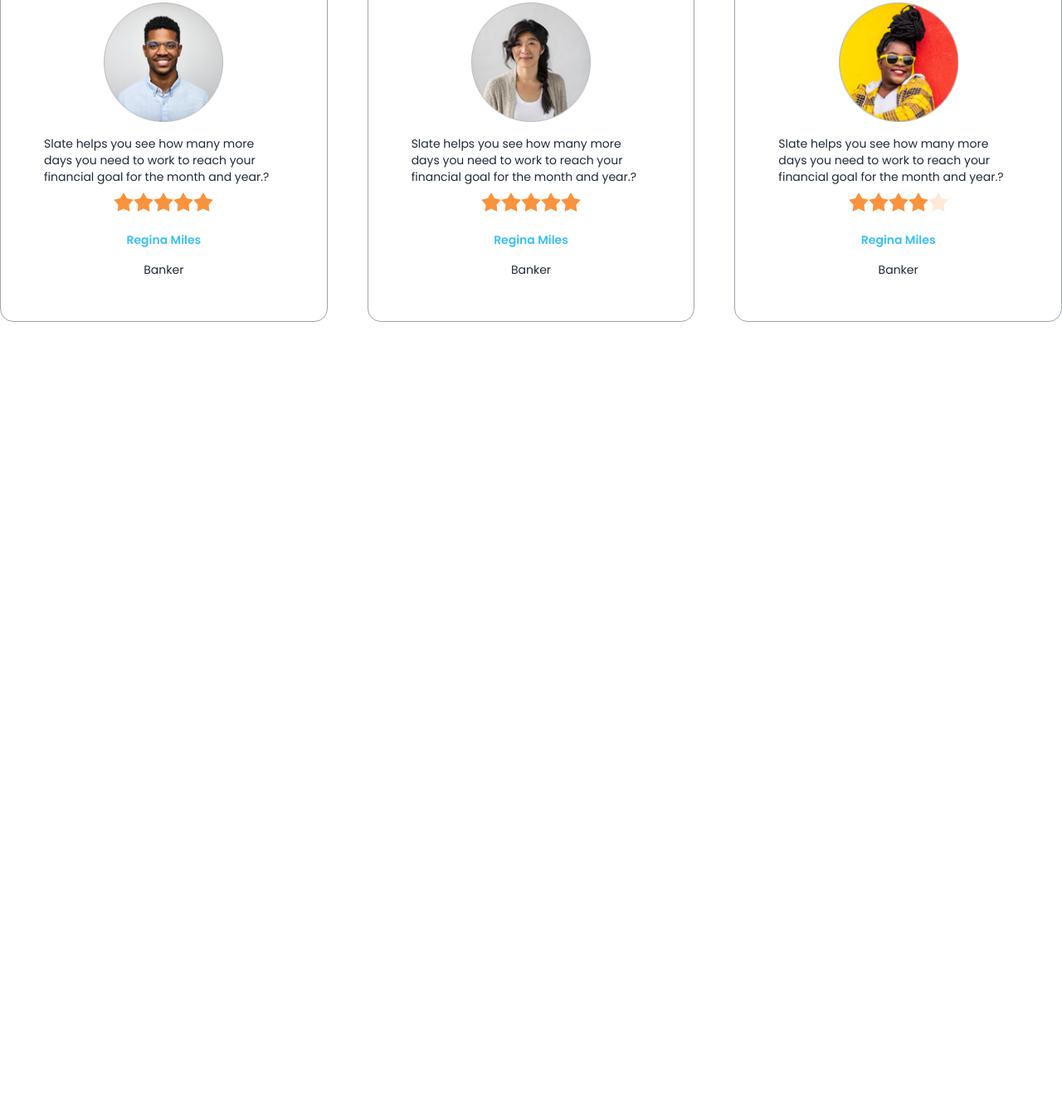
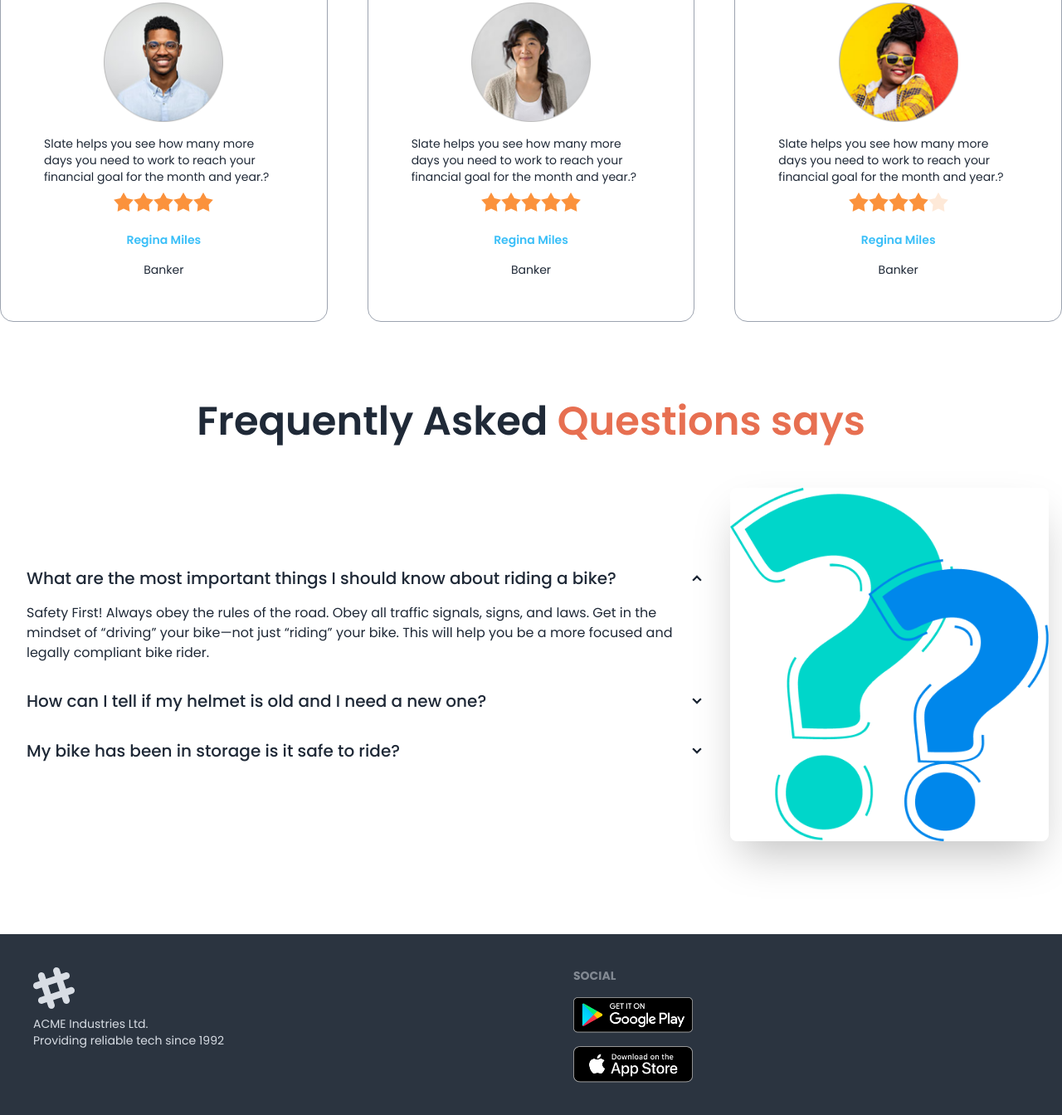
Before and after one commit to mahbubhussain12/biker-zone, a plain HTML site: page index.html in a window 1280 px wide. Shown: the part 1484-2828 px from the top of the page at 83% size. Before the commit the page ends 1968 px from the top, so only its background shows below. Drawn offline with nearby package versions, Linux system fonts and the light colour scheme.

Commit message:
lust commit

```diff
--- a/index.html
+++ b/index.html
@@ -200,7 +200,7 @@
           </div>
         </div>
       </section>
-      <!-- happy clind -->
+      <!-- happy cliends -->
       <section class="my-24">
         <h3 class="text-5xl mb-10 font-semibold text-center">Happy <span class="text-bike-primary">Clients says</span>
         </h3>
@@ -270,9 +270,72 @@
           </div>
         </div>
       </section>
+      <!-- FAQ  -->
+      <section class="my-24">
+        <h3 class="text-5xl mb-10 font-semibold text-center">Frequently Asked
+          <span class="text-bike-primary">Questions says</span>
+        </h3>
+        <div class="hero ">
+          <div class="hero-content flex-col lg-gap-24 lg:flex-row-reverse">
+            <img src="images/others/faq.png" class="w-3/4 lg:max-w-sm rounded-lg shadow-2xl" />
+            <!-- first quastion -->
+            <div>
+              <div class="collapse collapse-arrow ">
+                <input type="radio" name="my-accordion-2" checked="checked" />
+                <div class="collapse-title text-xl font-medium">What are the most important things I should
+                  know about riding a bike?
+                  <Translate text="Click to open this one and close others" />
+                </div>
+                <div class="collapse-content">
+                  <p>Safety First! Always obey the rules of the road. Obey all traffic
+                    signals, signs, and laws. Get in the mindset of “driving” your
+                    bike—not just “riding” your bike. This will help you be a more
+                    focused and legally compliant bike rider. </p>
+                </div>
+              </div>
+              <div class="collapse collapse-arrow ">
+                <input type="radio" name="my-accordion-2" />
+                <div class="collapse-title text-xl font-medium">
+                  <Translate text="Click to open this one and close others" />How can I tell if my helmet is old and I need a
+
+                  new one?
+                </div>
+                <div class="collapse-content">
+                  <p>Safety First! Always obey the rules of the road. Obey all traffic
+                    signals, signs, and laws. Get in the mindset of “driving” your
+                    bike—not just “riding” your bike. This will help you be a more
+                    focused and legally compliant bike rider.</p>
+                </div>
+              </div>
+              <div class="collapse collapse-arrow ">
+                <input type="radio" name="my-accordion-2" />
+                <div class="collapse-title text-xl font-medium">
+                  <Translate text="Click to open this one and close others" />My bike has been in storage is it safe to ride?
+                </div>
+                <div class="collapse-content">
+                  <p>Safety First! Always obey the rules of the road. Obey all traffic
+                    signals, signs, and laws. Get in the mindset of “driving” your
+                    bike—not just “riding” your bike. This will help you be a more
+                    focused and legally compliant bike rider</p>
+                </div>
+              </div>
+            </div>
+          </div>
+        </div>
+      </section>
     </main>
-    <footer>
-
+    <footer class="footer p-10 bg-neutral text-neutral-content">
+      <div>
+        <svg width="50" height="50" viewBox="0 0 24 24" xmlns="http://www.w3.org/2000/svg" fill-rule="evenodd" clip-rule="evenodd" class="fill-current"><path d="M22.672 15.226l-2.432.811.841 2.515c.33 1.019-.209 2.127-1.23 2.456-1.15.325-2.148-.321-2.463-1.226l-.84-2.518-5.013 1.677.84 2.517c.391 1.203-.434 2.542-1.831 2.542-.88 0-1.601-.564-1.86-1.314l-.842-2.516-2.431.809c-1.135.328-2.145-.317-2.463-1.229-.329-1.018.211-2.127 1.231-2.456l2.432-.809-1.621-4.823-2.432.808c-1.355.384-2.558-.59-2.558-1.839 0-.817.509-1.582 1.327-1.846l2.433-.809-.842-2.515c-.33-1.02.211-2.129 1.232-2.458 1.02-.329 2.13.209 2.461 1.229l.842 2.515 5.011-1.677-.839-2.517c-.403-1.238.484-2.553 1.843-2.553.819 0 1.585.509 1.85 1.326l.841 2.517 2.431-.81c1.02-.33 2.131.211 2.461 1.229.332 1.018-.21 2.126-1.23 2.456l-2.433.809 1.622 4.823 2.433-.809c1.242-.401 2.557.484 2.557 1.838 0 .819-.51 1.583-1.328 1.847m-8.992-6.428l-5.01 1.675 1.619 4.828 5.011-1.674-1.62-4.829z"></path></svg>
+        <p>ACME Industries Ltd.<br/>Providing reliable tech since 1992</p>
+      </div>
+      <div>
+        <span class="footer-title">Social</span>
+        <div class="grid grid-cols-1 gap-4">
+          <a><img class="w-36" src="images/others/android.png" alt=""></a>
+          <a><img class="w-36" src="images/others/ios.png" alt=""></a>
+        </div>
+      </div>
     </footer>
 
 </body>
```
